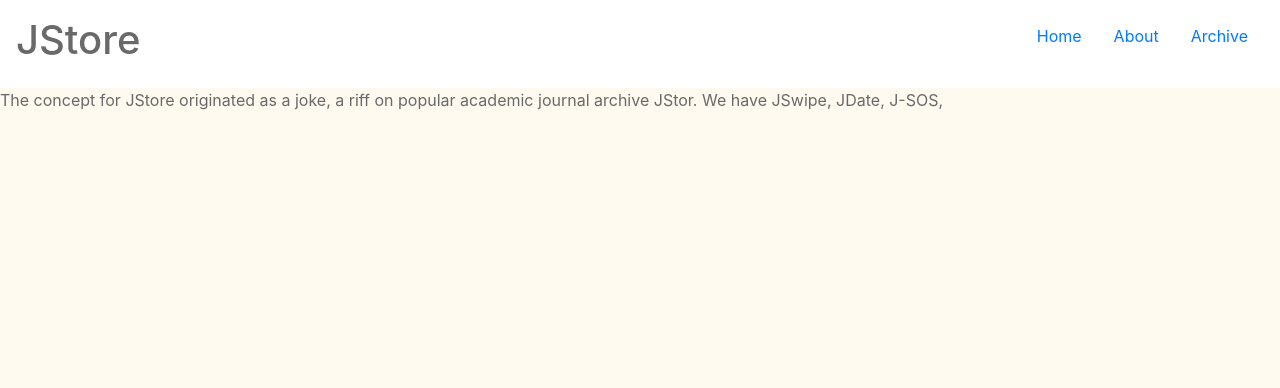
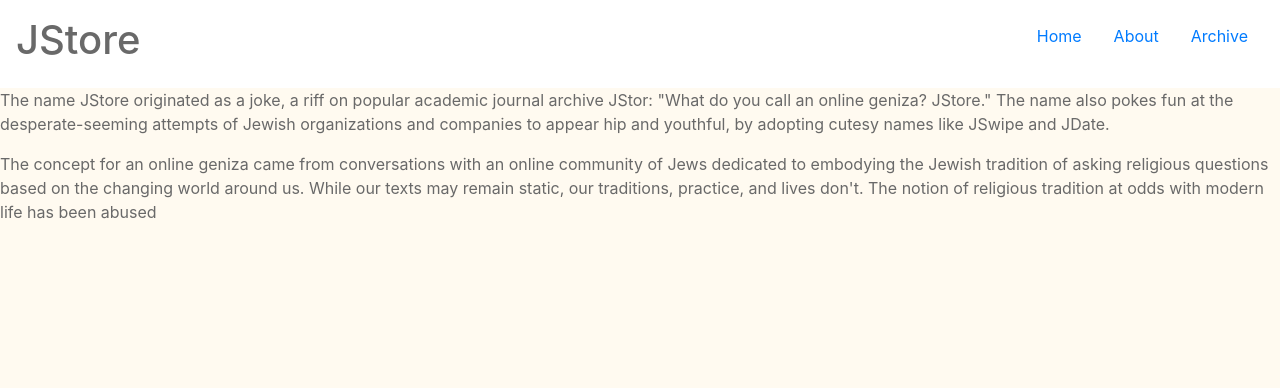
Before and after one commit to tevyecowan/j_store, a PHP site: page /about.php in a window 1280 px wide. Shown: the top 388 px of the page. Run offline with PHP 8.4, Linux system fonts and the light colour scheme.

Commit message:
WIP about page

```diff
--- a/about.php
+++ b/about.php
@@ -22,9 +22,18 @@ $_SESSION['returnPage'] = $returnPage;
 
 
 <!-- 					MENU, CONTENT					-->
-The concept for JStore originated as a joke, a riff on
-popular academic journal archive JStor. We have JSwipe, JDate,
-J-SOS,
+<p>The name JStore originated as a joke, a riff on
+popular academic journal archive JStor: "What do you call an online geniza? JStore."
+The name also pokes fun at the desperate-seeming attempts of Jewish organizations and companies to appear hip and youthful,
+by adopting cutesy names like JSwipe and JDate.
+</p>
+
+<p>
+The concept for an online geniza came from conversations with an online community of Jews dedicated to
+embodying the Jewish tradition of asking religious questions based on the changing world around us.
+While our texts may remain static, our traditions, practice, and lives don't. The notion of religious tradition
+at odds with modern life has been abused
+</p>
 
 <!-- 					SCRIPTS					-->
 <script src="https://code.jquery.com/jquery-3.3.1.slim.min.js" integrity="sha384-q8i/X+965DzO0rT7abK41JStQIAqVgRVzpbzo5smXKp4YfRvH+8abtTE1Pi6jizo" crossorigin="anonymous"></script>
```
